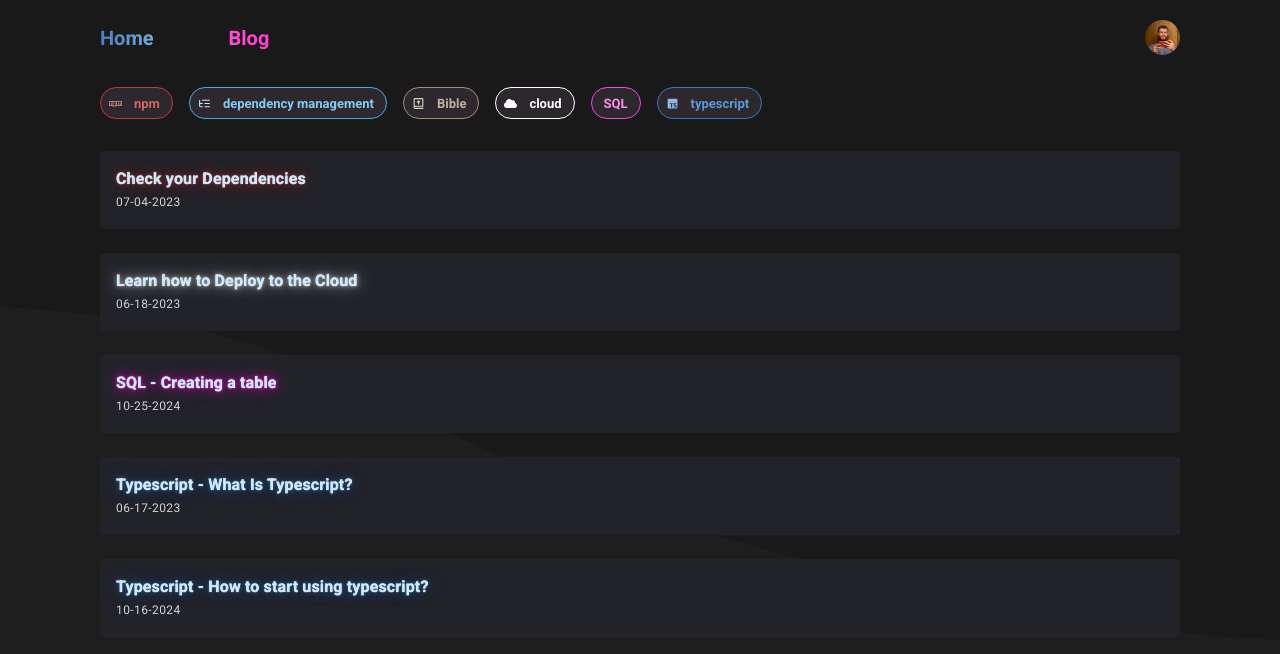
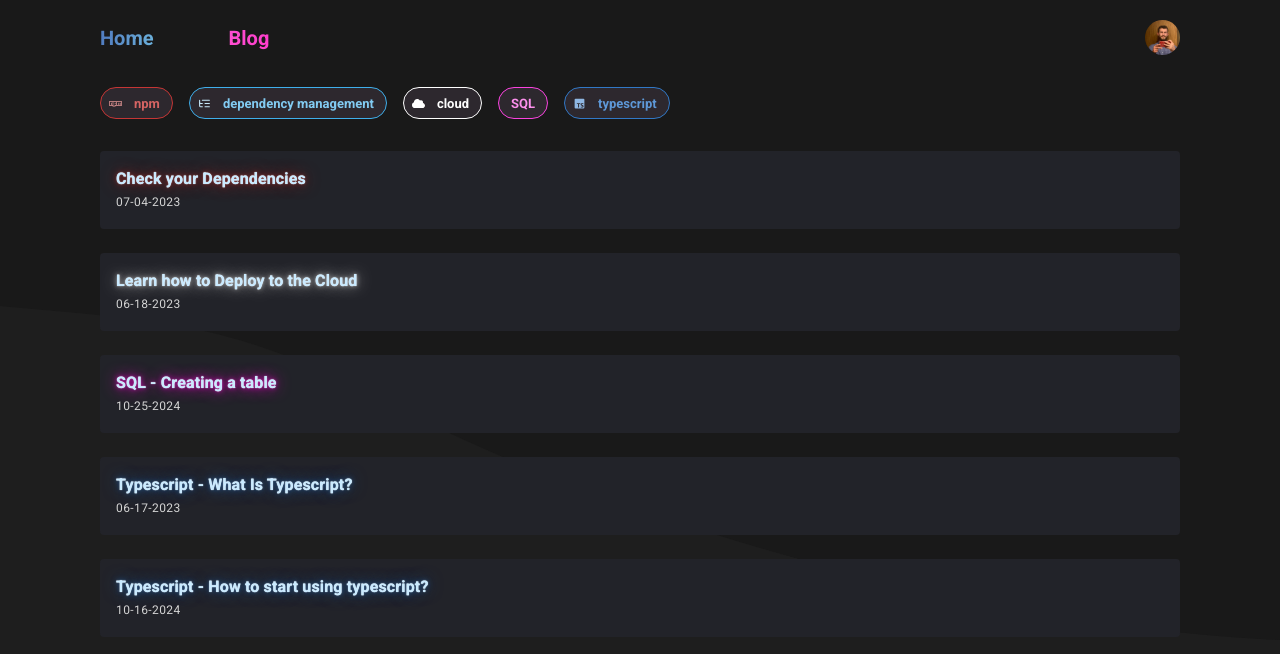
Before and after one commit to IDrumsey/profile-site-v2, a Next.js app: page /blog in a window 1280 px wide. Shown: the top 654 px of the page. Built offline with nearby package versions, Linux system fonts and the light colour scheme.

Commit message:
Hide tags where the posts are hidden or drafts

```diff
--- a/app/blog/page.tsx
+++ b/app/blog/page.tsx
@@ -20,9 +20,14 @@ const BlogHomePage = () => {
     postsLoader()
   }, [])
 
-  const uniqueTags: Array<string> = useMemo(() => {
+  const tagsToShow: Array<string> = useMemo(() => {
     const tags: Array<string> = []
+
+    // tags that are actually used on at least one post
     for (const post of posts) {
+      // don't consider posts that are hidden or drafts
+      if (post.draft || post.hide) continue
+
       for (const tag of post.tags) {
         if (tags.includes(tag)) {
           continue
@@ -61,7 +66,7 @@ const BlogHomePage = () => {
         gap={2}
         my={4}
       >
-        {uniqueTags.map((tag, tagI) => {
+        {tagsToShow.map((tag, tagI) => {
           return (
             <PostTag
               tag={tag}
```
